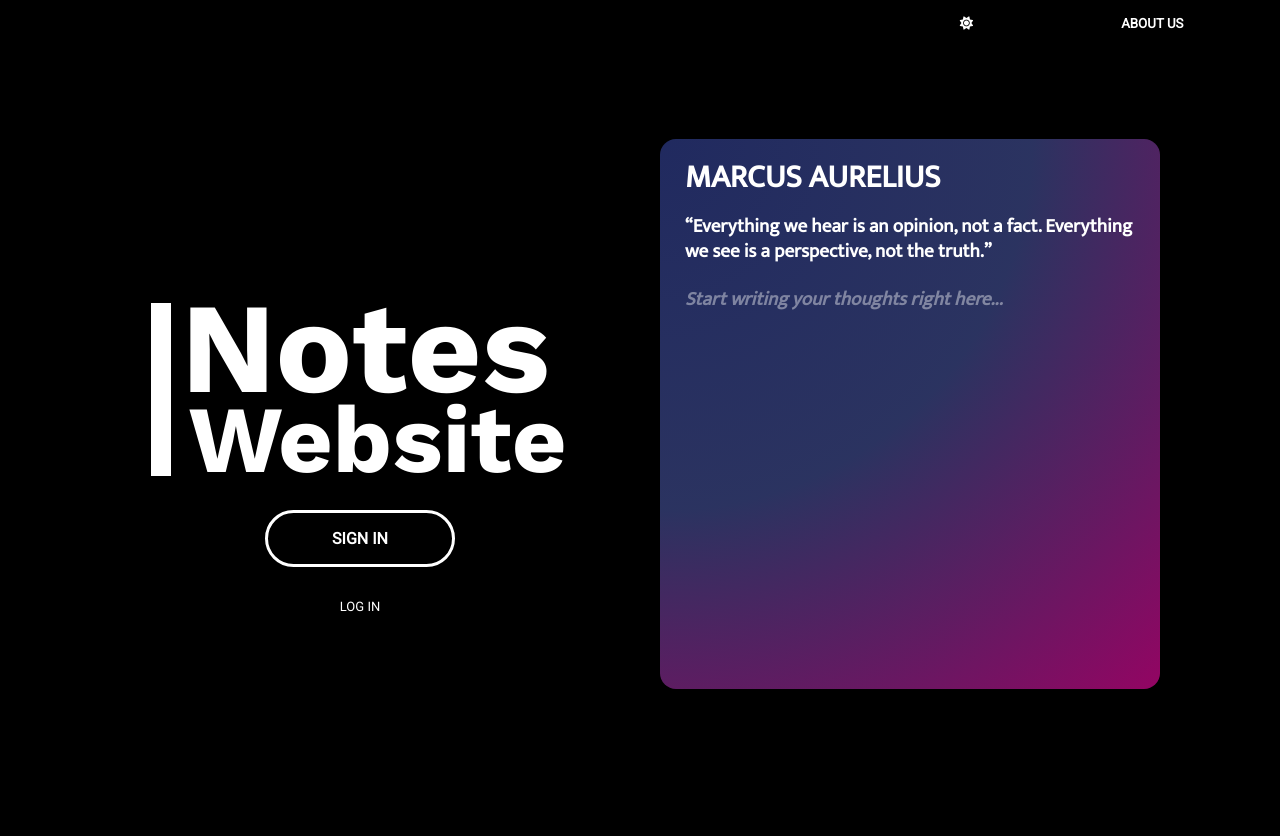
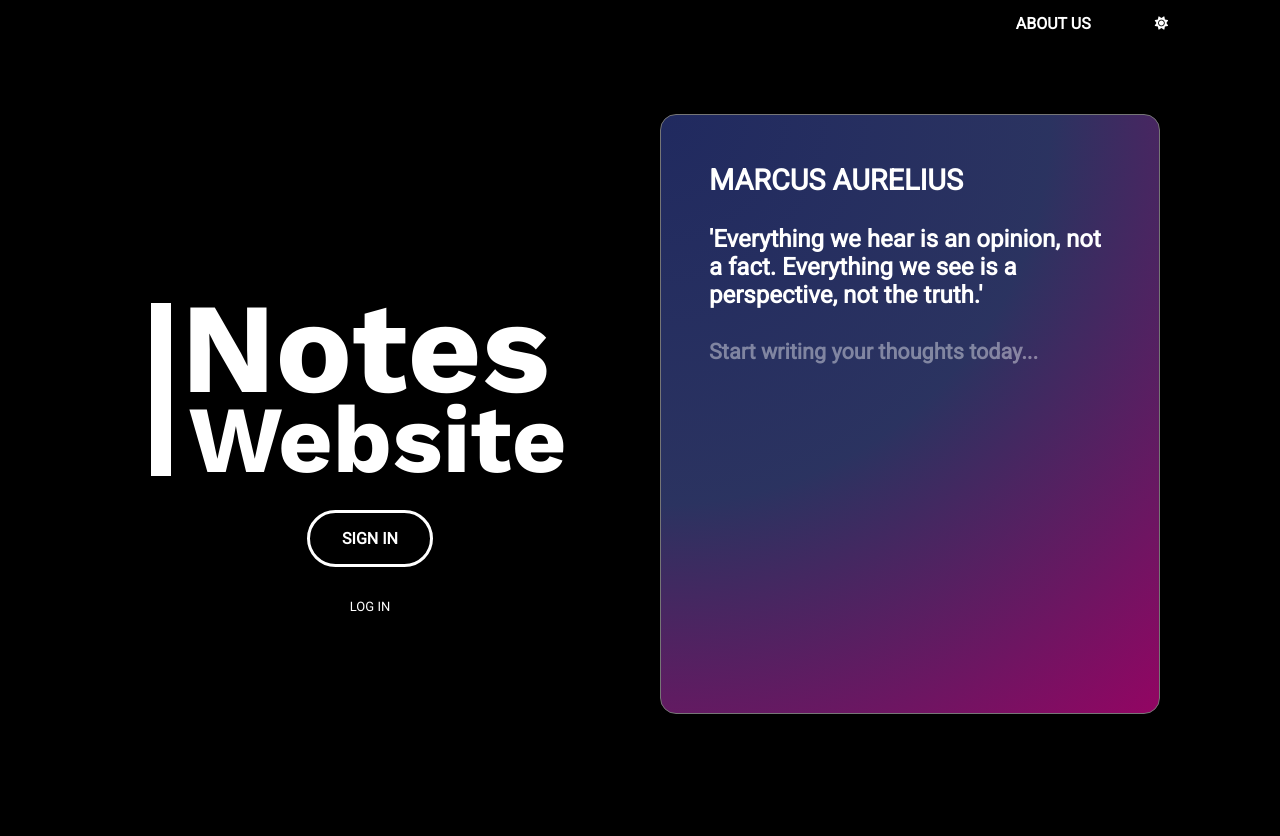
Before and after one commit to byandrev/notes, a FastAPI app: page / in a window 1280 px wide. Run offline with FastAPI, Linux system fonts and the light colour scheme.

Commit message:
Responsiveness

```diff
--- a/static/css/styles.css
+++ b/static/css/styles.css
@@ -91,11 +91,22 @@ main {
   margin-top: 10px;
 }
 
+.right-side .buttons{
+  display: none;
+}
+
 .header {
   width: 100%;
   display: flex;
   justify-content: right;
-  margin-right: 25px;
+  margin-right: 10rem;
+  align-items: center;
+}
+
+.header p{
+  font-size: 1rem;
+  line-height: 12px;
+  text-align: center;
 }
 
 .header button,
@@ -124,9 +135,6 @@ button, .btn,
   color: var(--button-font);
   border-radius: var(--heigthButton);
   text-decoration: none;
-  margin-right: 20px;
-  padding-right: 4rem;
-  padding-left: 4rem;
   transition: 0.15s;
 }
 
@@ -164,25 +172,26 @@ button:hover,
   justify-content: center;
   background: var(--login-screen);
   border-radius: 1rem;
+  padding: 2rem;
+  align-self: center;
   width: 100%;
-  max-width: 400px;
-  padding: 0 25px 25px;
+  max-width: 350px;
 }
 
 .overlay{
-  height: 75%;
+  resize: none;
   max-width: 500px;
-  align-items: unset;
-  justify-content: unset;
-  border-style: none;
-  border: none;
-  font-size: 1.2rem;
-  white-space: pre-wrap;
-  overflow-wrap: break-word;
-  font-family: 'Mukta', sans-serif;
-  padding-top: 35px;
-  resize: none  ;
+  height: 100%;
+  max-height: 600px;
+  font-family: Roboto, sans;
   color: var(--font-text);
+  font-size: 1.5rem;
+  padding-top: 50px;
+}
+
+.sign-in u,
+.log-in u{
+  margin-bottom: 1rem;
 }
 
 textarea:focus {
@@ -269,18 +284,24 @@ textarea:focus {
 }
 
 #placeholder{
+  display: flex;
   align-self: center;
-  width: 450px;
+  max-width: 500px;
   position: absolute;
-  top: 120px;
   color: var(--font-text);
   pointer-events: none;
   transition: opacity 0.2s ease-in-out;
+  padding: 1.5rem;
+  width: 100%;
+  max-width: 450px;
+  height: 100%;
+  max-height: 550px;
 }
 
 .right-side span{
-  line-height: unset;
-  font-size: 2rem;
+  line-height: normal;
+  font-size: 1.5rem;
+  font-family: Roboto, sans;
 }
 
 .line-break {
--- a/templates/index.html
+++ b/templates/index.html
@@ -1,11 +1,11 @@
 {% extends 'base.html' %} {% block content %}
 <main>
   <div class="header">
+    <button>
+      <p>ABOUT US</p>
+    </button>
     <button id="btn-theme">
       <i class="fa-solid fa-sun"></i>
-    </button>
-    <button>
-      <p>ABOUT US</p>
     </button>
   </div>
   <div class="main-home-container">
@@ -33,17 +33,18 @@
       </div>
     </div>
     <div class="right-side">
+
       <textarea class="overlay" id="myInput" cols="30" rows="10"></textarea>
       <p id="placeholder">
-          <span class="quoted"
-            >MARCUS AURELIUS <br /><br><a class="quote">“Everything we hear is an opinion, not a fact. Everything we see is a
-              perspective, not the truth.” </a> <br> <br>
-              <a style="font-style: italic;
-              color: var(--placeholder);
-              "> Start writing your thoughts right here...</a>
-          </span>
+          <span> <a style="font-size: larger;">MARCUS AURELIUS</a> <br/> <br/>'Everything we hear is an opinion, not a fact. Everything we see is a perspective, not the truth.' <br/><br/>
+            <a style="font-size: larger;
+            color: var(--placeholder);
+            font-size: 90%;">Start writing your thoughts today...</a></span>
         </p>
-
+        <div class="buttons">
+          <a class="btn" href="/signin">SIGN IN</a>
+          <a class="secondary-btn" href="/login"><u>LOG IN</u></a>
+        </div>
     </div>
   </div>
 
```
Also changed, not shown: other parts of static/css/styles.css (+78 -7 lines), templates/login.html (+4 -9 lines).
